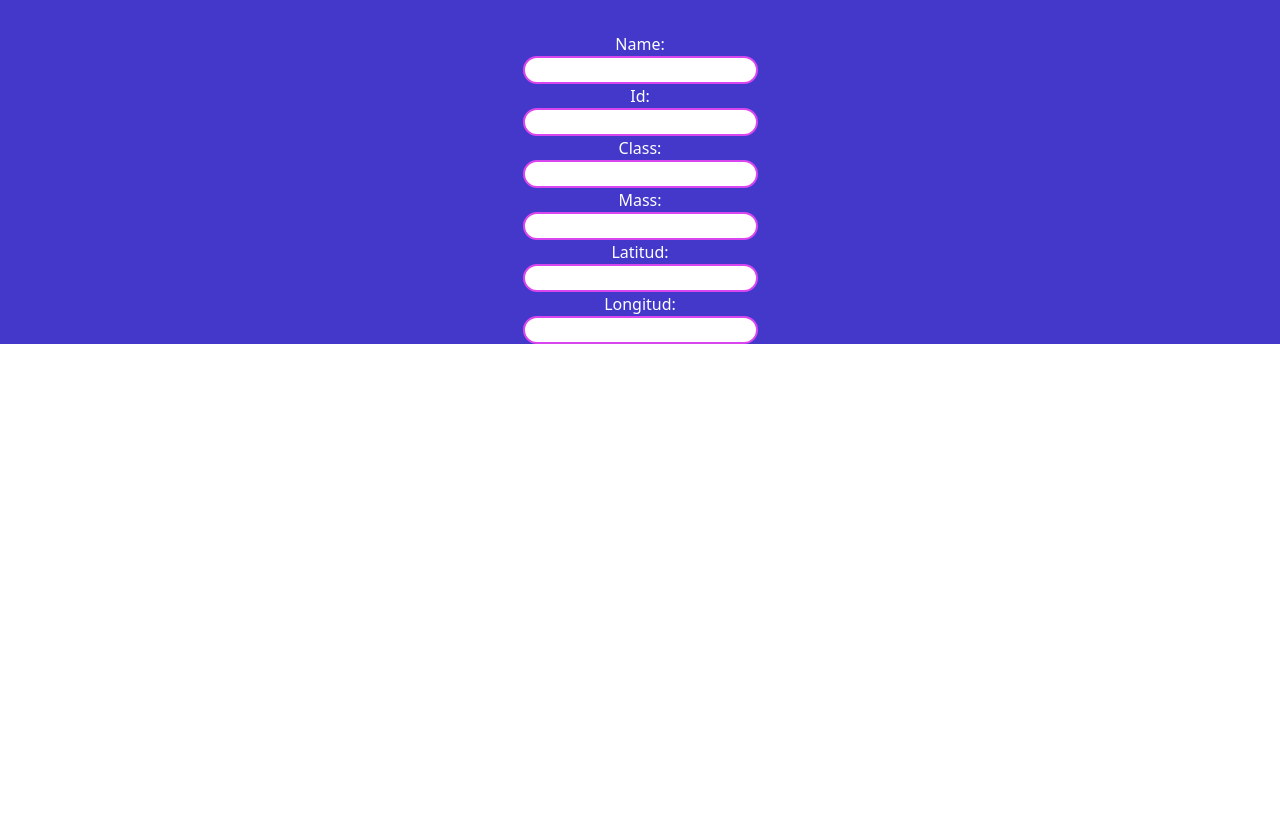
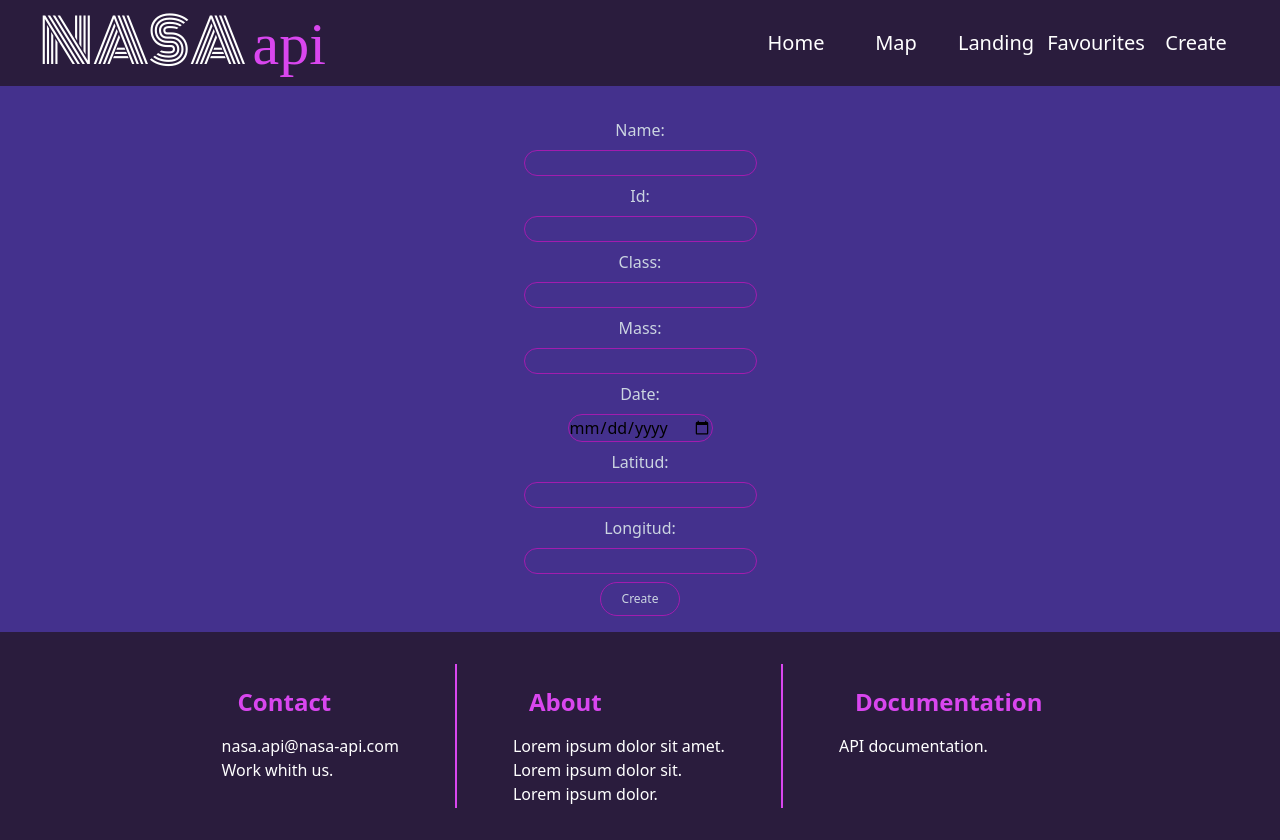
Before and after one commit to DanielGamma/nasa_project_blue, a React (Create React App) app: page /landings/create in a window 1280 px wide. Before the commit the page ends 800 px from the top, so only its background shows below. Built offline with nearby package versions, Linux system fonts and the light colour scheme.

Commit message:
feature create_form

```diff
--- a/src/components/Form/Form.jsx
+++ b/src/components/Form/Form.jsx
@@ -1,20 +1,44 @@
 export default function Form() {
+    const submitForm = (event) => {
+        event.preventDefault();
+        fetch("https://nasa-api-us5g.onrender.com/api/landings/create", {
+            method: 'POST',
+            body: JSON.stringify({
+                name: event.target.elements[0].value,
+                id: event.target.elements[1].value,
+                recclass: event.target.elements[2].value,
+                mass: event.target.elements[3].value,
+                year: event.target.elements[4].value,
+                reclat: event.target.elements[5].value,
+                reclong: event.target.elements[6].value
+            }),
+
+            headers: {
+                'Content-Type': 'application/json'
+            }
+        }).then(res => res.json())
+            .catch(error => console.error('Error:', error))
+            .then(response => console.log('Success:', response));
+
+    }
     return (
-        <div className="bg-indigo-700">
-            <form className="flex flex-col justify-center  items-center pt-8">
-                <label className="text-white" htmlFor="name">Name:</label>
-                <input className="rounded-full border-2 border-fuchsia-500" type="text" id="name" />
-                <label className="text-white" htmlFor="id">Id:</label>
-                <input className="rounded-full border-2 border-fuchsia-500" type="text" id="id" />
-                <label className="text-white" htmlFor="class">Class:</label>
-                <input className="rounded-full border-2 border-fuchsia-500" type="text" id="class" />
-                <label className="text-white" htmlFor="mass">Mass:</label>
-                <input className="rounded-full border-2 border-fuchsia-500" type="text" id="mass" />
-                <label className="text-white" htmlFor="latitud">Latitud:</label>
-                <input className="rounded-full border-2 border-fuchsia-500" type="text" id="latitud" />
-                <label className="text-white" htmlFor="longitud">Longitud:</label>
-                <input className="rounded-full border-2 border-fuchsia-500" type="text" id="longitud" />
-                <button type="submit"></button>
+        <div className="bg-background-purple w-full pb-4 ">
+            <form className="flex flex-col justify-center  items-center pt-8 gap-2" onSubmit={submitForm}>
+                <label className="text-slate-300" htmlFor="name">Name:</label>
+                <input className="rounded-full border border-fuchsia-700 bg-background-purple" type="text" id="name" required />
+                <label className="text-slate-300" htmlFor="id">Id:</label>
+                <input className="rounded-full border border-fuchsia-700 bg-background-purple" type="text" id="id" required />
+                <label className="text-slate-300" htmlFor="class">Class:</label>
+                <input className="rounded-full border border-fuchsia-700 bg-background-purple" type="text" id="class" required />
+                <label className="text-slate-300" htmlFor="mass">Mass:</label>
+                <input className="rounded-full border border-fuchsia-700 bg-background-purple" type="text" id="mass" required />
+                <label className="text-slate-300" htmlFor="date">Date:</label>
+                <input className="rounded-full border border-fuchsia-700 bg-background-purple" type="date" id="date" required />
+                <label className="text-slate-300" htmlFor="latitud">Latitud:</label>
+                <input className="rounded-full border border-fuchsia-700 bg-background-purple" type="text" id="latitud" required />
+                <label className="text-slate-300" htmlFor="longitud">Longitud:</label>
+                <input className="rounded-full border border-fuchsia-700 bg-background-purple" type="text" id="longitud" required />
+                <button className="text-slate-300 text-xs border rounded-full border-fuchsia-700 p-2 font-light w-20" type="submit"> Create</button>
             </form>
         </div>
 
--- a/src/pages/FormPage/FormPage.jsx
+++ b/src/pages/FormPage/FormPage.jsx
@@ -1,6 +1,15 @@
+import Header from "../../components/Header/Header.jsx"
+import Footer from "../../components/Footer/Footer.jsx"
 import Form from "../../components/Form/Form.jsx"
-export default function FormPage (){
-    return(
-        <Form/>
+export default function FormPage() {
+
+
+    return (
+        <>
+            <Header />
+            <Form />
+            <Footer />
+
+        </>
     )
 }
```
